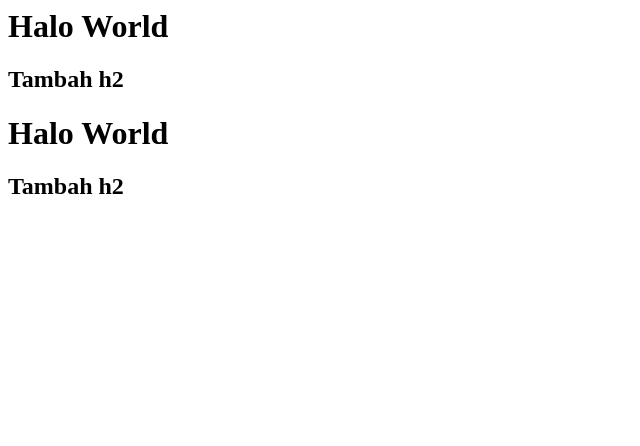
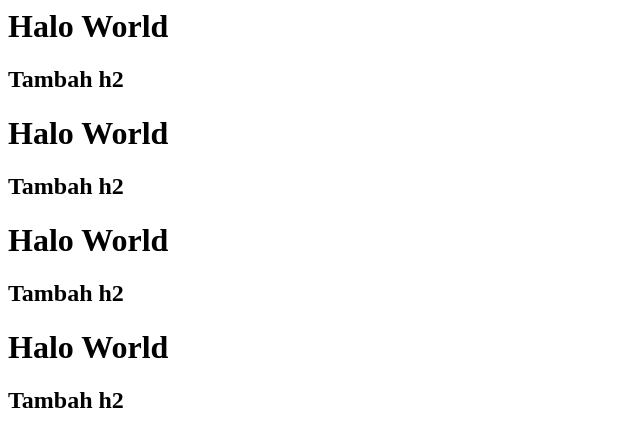
Before and after one commit to chimayer/tutorial, a plain HTML site: page index.html in a window 1280 px wide. Shown: the whole page, without its empty margins (0-640 px from the left). Drawn offline with Linux system fonts and the light colour scheme.

Commit message:
dari branch baru

```diff
--- a/index.html
+++ b/index.html
@@ -2,3 +2,7 @@
 <h2>Tambah h2</h2>
 <h1> Halo World </h1>
 <h2>Tambah h2</h2>
+<h1> Halo World </h1>
+<h2>Tambah h2</h2>
+<h1> Halo World </h1>
+<h2>Tambah h2</h2>
```
